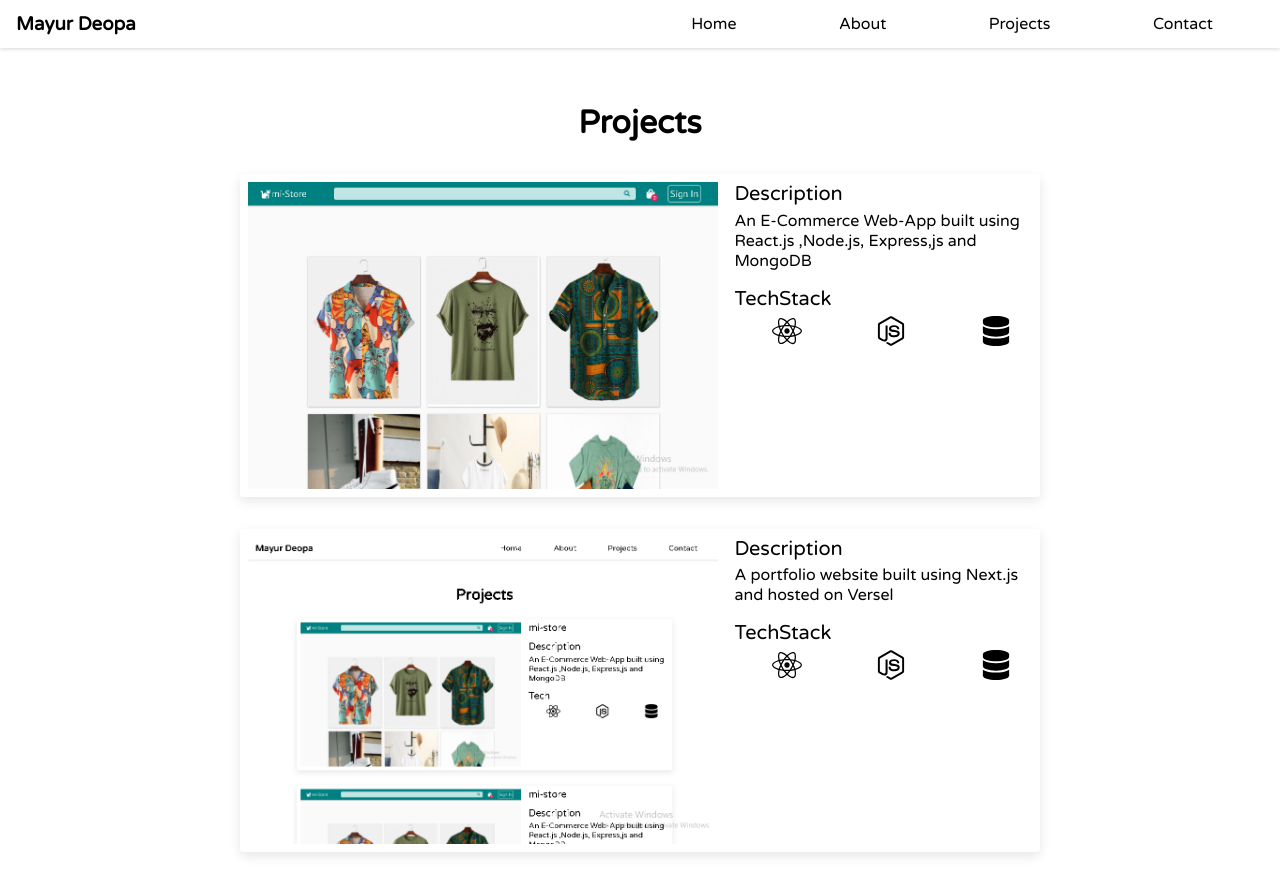
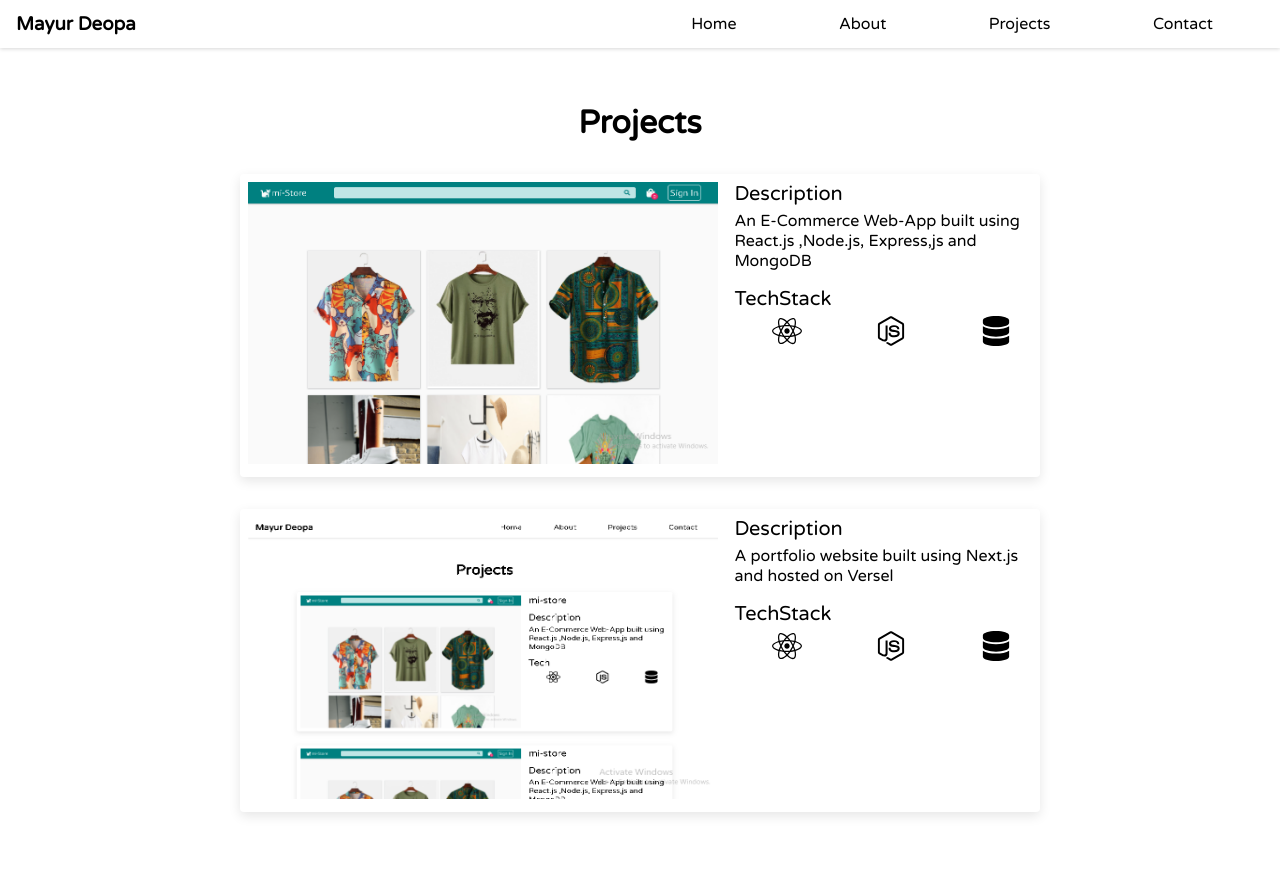
Before and after one commit to MayurDeopa/portfolio, a Next.js app: page /projects in a window 1280 px wide. Shown: the top 894 px of the page. Built offline with nearby package versions, Linux system fonts and the light colour scheme.

Commit message:
image optimization

```diff
--- a/components/Project.js
+++ b/components/Project.js
@@ -6,7 +6,9 @@ const Project =(props)=>{
     const {details} = props
     return (
         <div className={styles.project}>
-                <img src={details.image} className={styles.project_image} alt=''/>
+            <div className={styles.project_image_container}>
+                <Image src={details.image} className={styles.project_image} layout='intrinsic' width={500} height={300} alt=''/>
+            </div>
                 <section className={styles.project_details}>
                     <section className={styles.project_details_sub_section}>
                         <header className={styles.project_header}>
--- a/styles/Projects.module.css
+++ b/styles/Projects.module.css
@@ -6,6 +6,10 @@
     padding: 0.5rem;
     box-shadow: rgba(0, 0, 0, 0.1) 0px 4px 12px;
     border-radius: 4px;
+}
+
+.project_image_container{
+    max-height: 100%;
 }
 
 .project_image{
```
